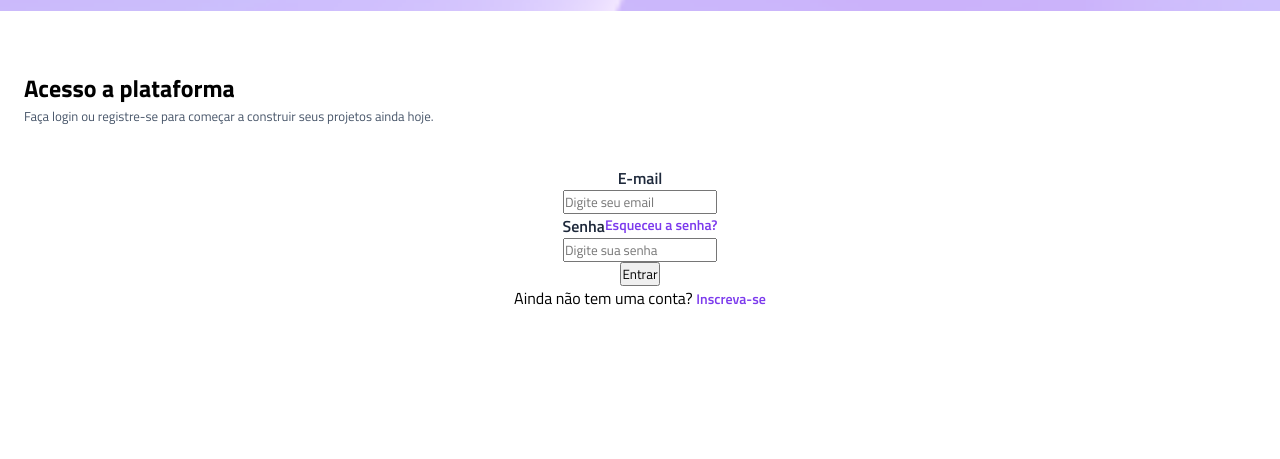
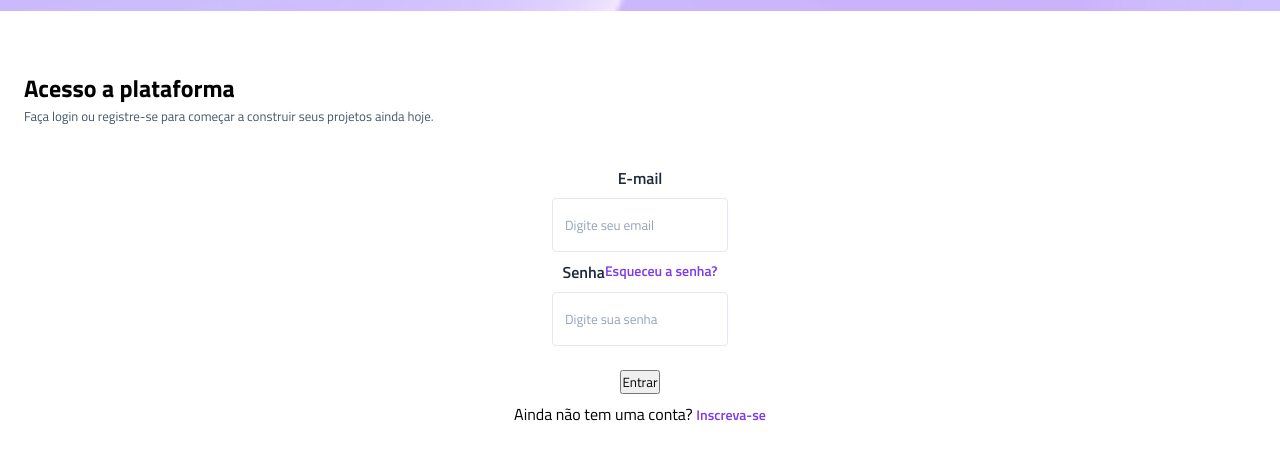
Before and after one commit to LAriSSAsilvestre/projeto-vertigo, a plain HTML site: page index.html in a window 1280 px wide. Shown: the part 123-582 px from the top of the page. Drawn offline with Linux system fonts and the light colour scheme.

Commit message:
estilização da input

```diff
--- a/style.css
+++ b/style.css
@@ -8,6 +8,8 @@
 :root   {
     --gray-800: #1E293B;
     --gray-600: #475569;
+    --gray-400: #94a3b8;
+    --gray-200: #e2e8f0;
     --purple: #7c3aed;
 
 
@@ -48,6 +50,8 @@ main {
     display: flex;
     flex-direction: column;
     align-items: center;
+    gap: 0.5rem;
+    margin-bottom: 1rem;
 }
 
 
@@ -63,6 +67,18 @@ main {
     font-weight: 600;
 }
 
+
+.login input{
+    padding: 1rem 0.75rem;
+    border: 1px solid var(--gray-200);
+    border-radius: 0.25rem;
+    color: var(--gray-800);
+}
+
+.login input::placeholder {
+    color: var(--gray-400);
+}
+
 .login a{
     color: var(--purple);
     text-decoration: none;
```
